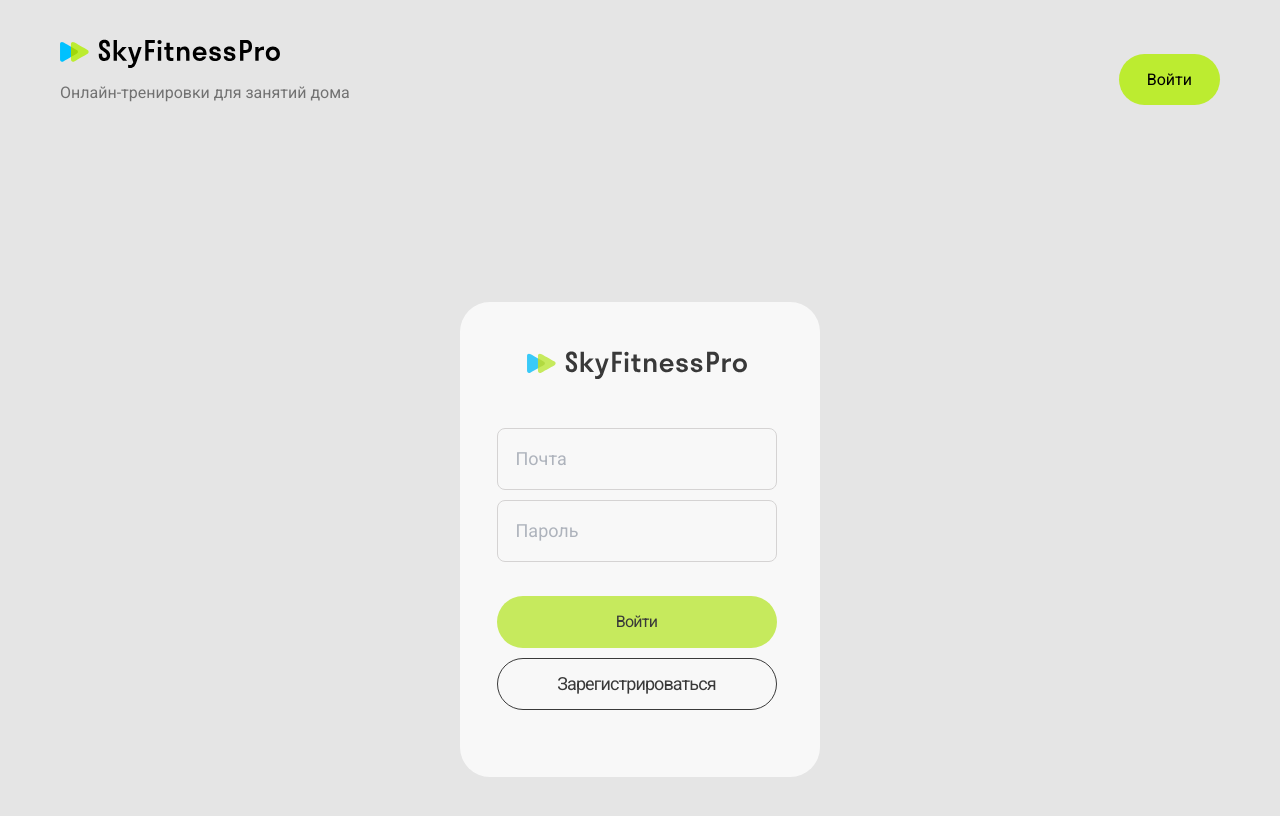
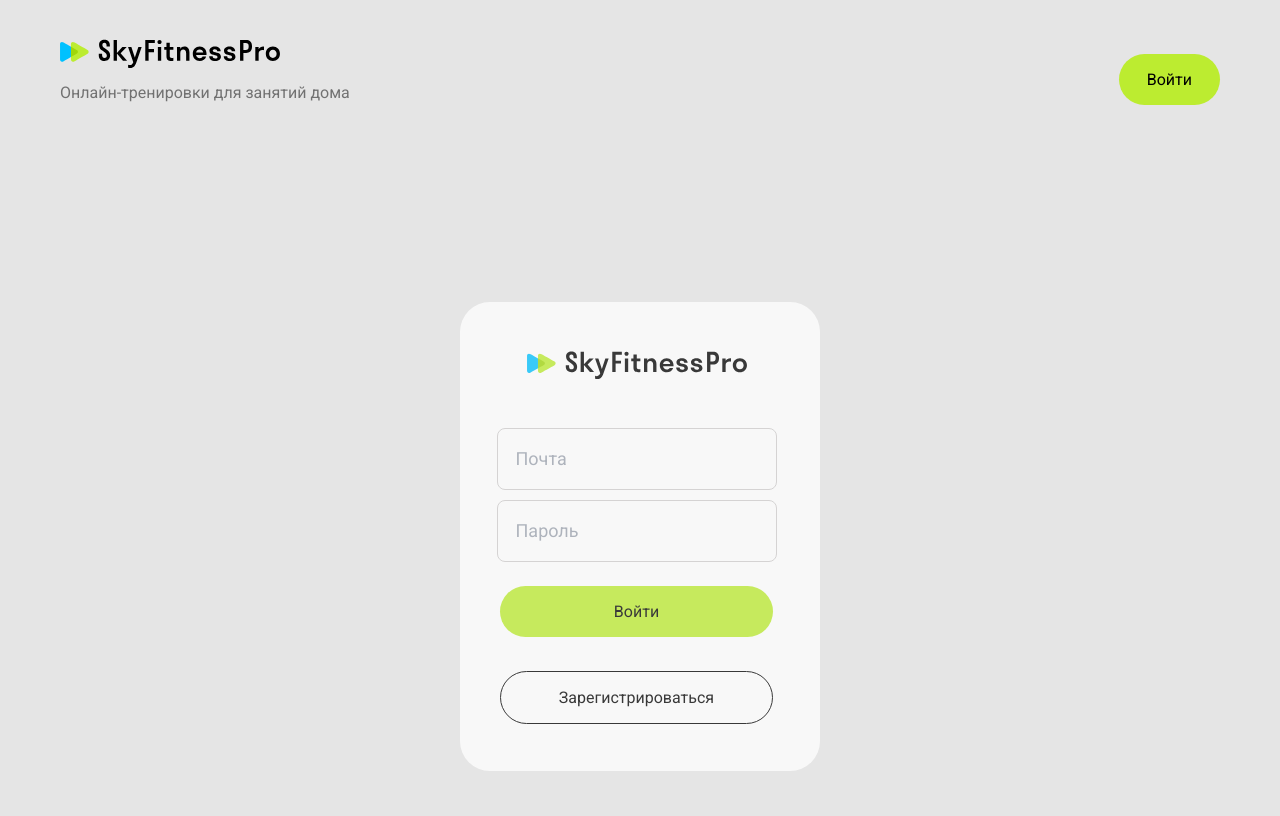
Before and after one commit to ax1lebafer/fitness-app, a Next.js app: page /signin in a window 1280 px wide. Shown: the top 816 px of the page. Built offline with nearby package versions, Linux system fonts and the light colour scheme.

Commit message:
Refactor button element

```diff
--- a/src/components/SignIn.tsx
+++ b/src/components/SignIn.tsx
@@ -1,12 +1,12 @@
 "use client";
 
 import Image from "next/image";
-import Link from "next/link";
 import { useRouter } from "next/navigation";
 import React, { ChangeEvent, useEffect, useState } from "react";
 import { useAppDispatch } from "@/store/store";
 import { getUser } from "@/store/features/userSlice";
 import { errorMessage } from "@/utils/ErrorMessage";
+import ButtonLink from "@/components/ui/ButtonLink";
 
 export default function SignIn() {
   const dispatch = useAppDispatch();
@@ -92,16 +92,16 @@ export default function SignIn() {
                 {signInError}
               </p>
             )}
-            <button
-              className="w-[280px] h-[52px] bg-[#bcec30] hover:bg-[#C6FF00] active:bg-[#000000] active:text-[#ffffff] rounded-[46px] border-0 mt-[34px] px-[26px] py-[16px] mb-[10px] flex flex-row tracking-tighter text-[lg] text-[#000000] items-center justify-center"
+            <ButtonLink
+              text="Войти"
+              className="w-full mb-2.5"
               onClick={onLogin}
-              type="submit"
-            >
-              <Link href="#">Войти</Link>
-            </button>
-            <button className="w-[280px] h-[52px] bg-[#ffffff] rounded-[46px] border-[1px] border-[#000000] px-[26px] py-[16px] mb-[20px] flex flex-row tracking-tighter text-lg text-[#000000] items-center justify-center">
-              <Link href="/signup">Зарегистрироваться</Link>
-            </button>
+            />
+            <ButtonLink
+              text="Зарегистрироваться"
+              className="mt-0 w-full bg-transparent border border-black hover:bg-[#F7F7F7] hover:text-black active:bg-[#E9ECED] active:text-black"
+              href="/signup"
+            />
           </form>
         </div>
       </div>
--- a/src/components/ui/ButtonLink.tsx
+++ b/src/components/ui/ButtonLink.tsx
@@ -1,18 +1,19 @@
 import Link from "next/link";
+import React from "react";
 
-type ButtonLinkProps = {
+type ButtonLinkProps<E = React.MouseEvent<HTMLButtonElement>> = {
   text: string;
   href?: string;
-  onClick?: () => void;
+  onClick?: (event: E) => void;
   className?: string;
 };
 
-export default function ButtonLink({
+export default function ButtonLink<E = React.MouseEvent<HTMLButtonElement>>({
   text,
   href,
   onClick,
   className,
-}: ButtonLinkProps) {
+}: ButtonLinkProps<E>) {
   const baseClasses =
     "mt-6 px-[28px] py-4 rounded-[46px] bg-[#BCEC30] hover:bg-[#C6FF00] active:bg-black text-black hover:text-black active:text-white transition-colors duration-300 ease-linear inline-block text-center";
 
@@ -25,7 +26,10 @@ export default function ButtonLink({
   }
 
   return (
-    <button onClick={onClick} className={`${baseClasses} ${className}`}>
+    <button
+      onClick={onClick as React.MouseEventHandler<HTMLButtonElement>}
+      className={`${baseClasses} ${className}`}
+    >
       {text}
     </button>
   );
```
